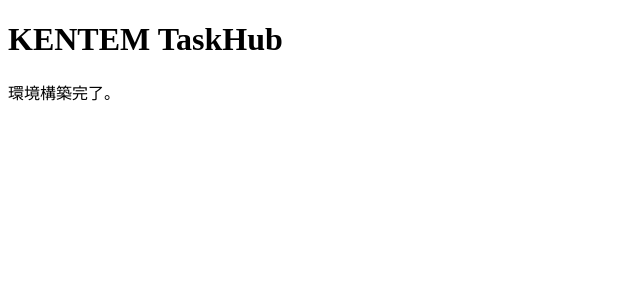
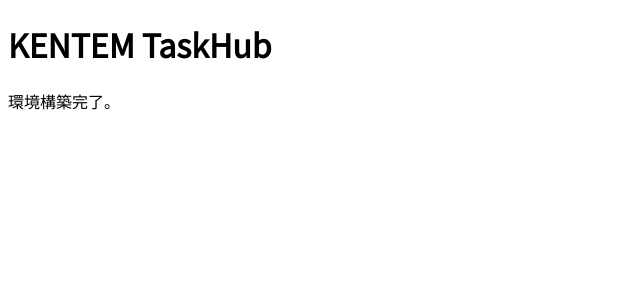
Before and after one commit to kentem-re-hiramatsu/KENTEM-TaskHub, a Next.js app: page / in a window 1280 px wide. Shown: the top 300 px of the page, without its empty margins (0-640 px from the left). Built offline with nearby package versions, Linux system fonts and the light colour scheme.

Commit message:
chore: Noto Sans JP フォントを適用

```diff
--- a/app/layout.tsx
+++ b/app/layout.tsx
@@ -1,5 +1,12 @@
 import type { Metadata } from 'next';
+import { Noto_Sans_JP } from 'next/font/google';
 import './globals.css';
+
+const notoSansJP = Noto_Sans_JP({
+  subsets: ['latin'],
+  weight: ['400'],
+  display: 'swap',
+});
 
 export const metadata: Metadata = {
   title: 'KENTEM TaskHub',
@@ -11,7 +18,7 @@
 }: Readonly<{ children: React.ReactNode }>) {
   return (
     <html lang="ja">
-      <body>{children}</body>
+      <body className={notoSansJP.className}>{children}</body>
     </html>
   );
 }
```
